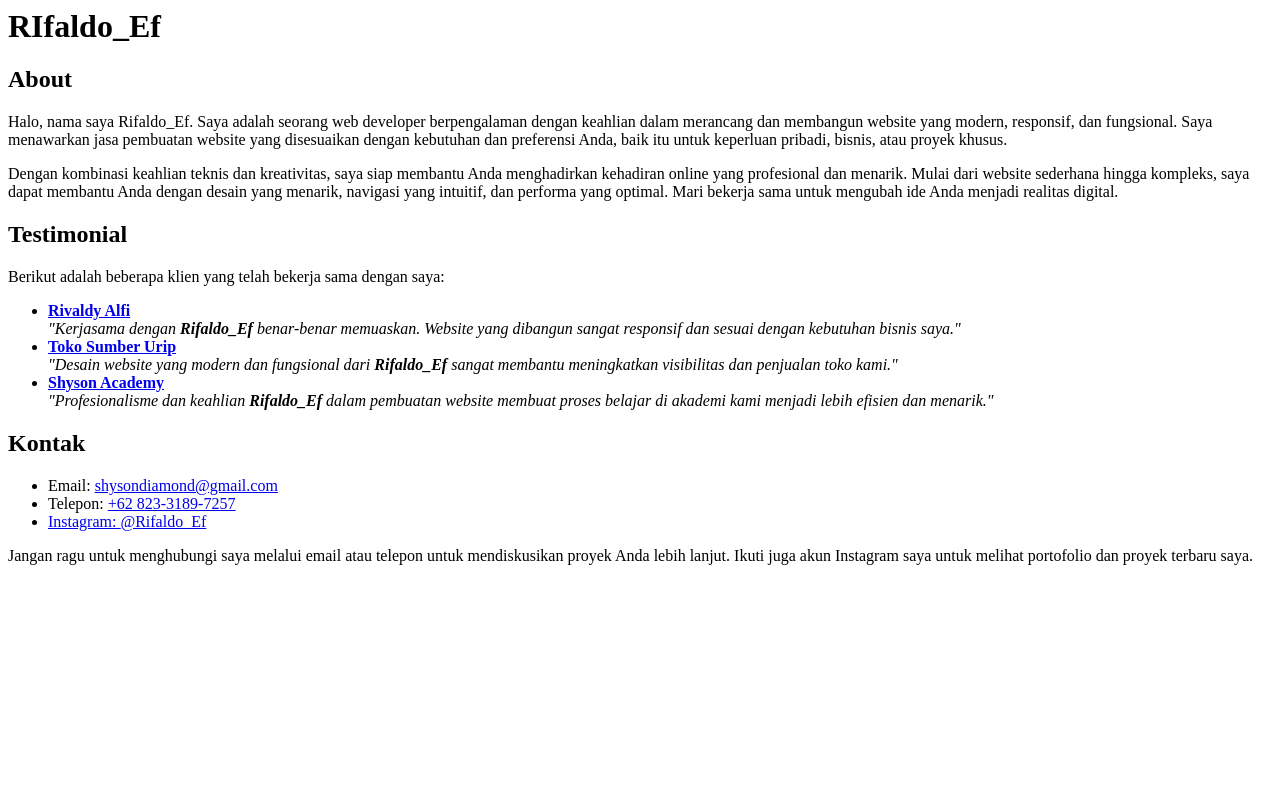
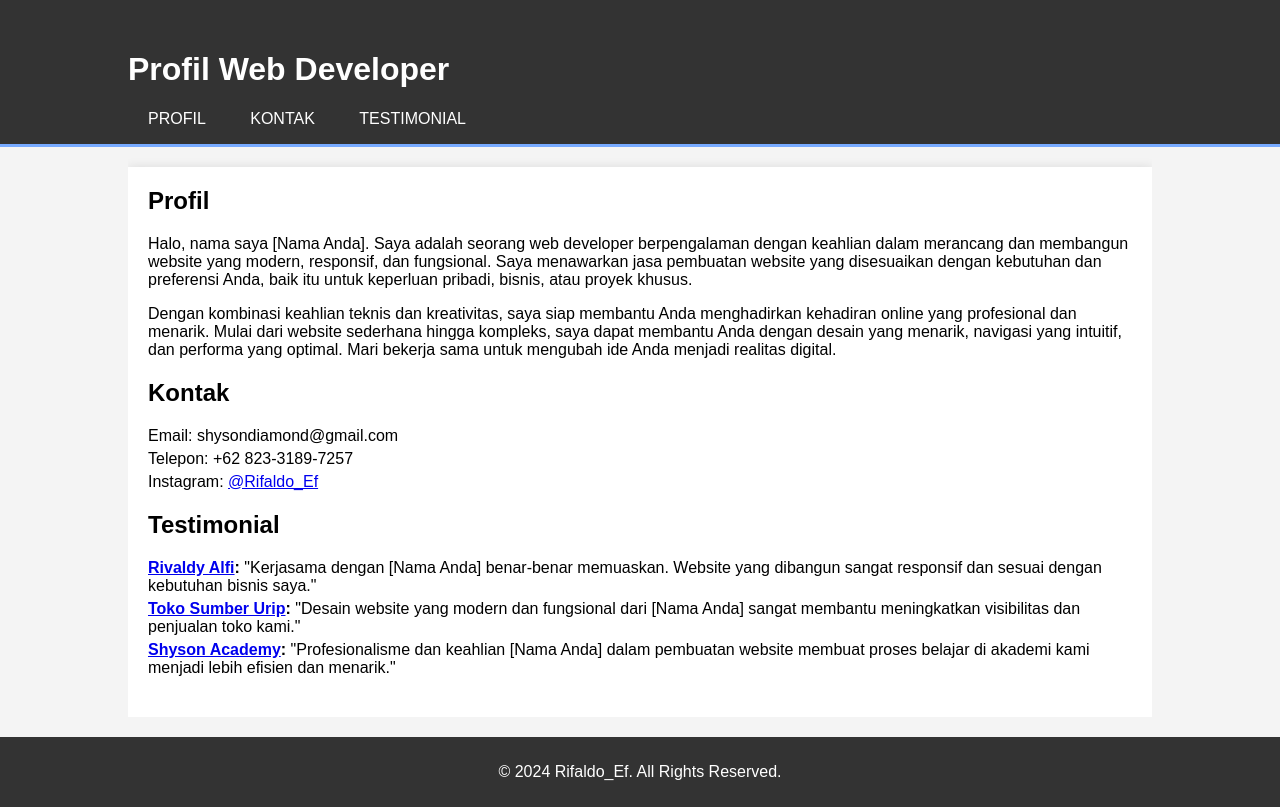
Before and after one commit to Shysondiamond/Rifaldo_Ef, a plain HTML site: page Index.html in a window 1280 px wide. Drawn offline with Linux system fonts and the light colour scheme.

Commit message:
Update Index.html

```diff
--- a/Index.html
+++ b/Index.html
@@ -1,39 +1,100 @@
-<html>
-  <head>
-    <title>Rifaldo_Ef - Website Developmen</title>
-  </head>
-  <body>
-<h1>RIfaldo_Ef</h1>
-<h2>About</h2>
-<p>
-Halo, nama saya Rifaldo_Ef. Saya adalah seorang web developer berpengalaman dengan keahlian dalam merancang dan membangun website yang modern, responsif, dan fungsional. Saya menawarkan jasa pembuatan website yang disesuaikan dengan kebutuhan dan preferensi Anda, baik itu untuk keperluan pribadi, bisnis, atau proyek khusus.</p>
-<p>
-Dengan kombinasi keahlian teknis dan kreativitas, saya siap membantu Anda menghadirkan kehadiran online yang profesional dan menarik. Mulai dari website sederhana hingga kompleks, saya dapat membantu Anda dengan desain yang menarik, navigasi yang intuitif, dan performa yang optimal. Mari bekerja sama untuk mengubah ide Anda menjadi realitas digital.</p>
-
-<h2>Testimonial</h2>
-<p>Berikut adalah beberapa klien yang telah bekerja sama dengan saya:</p>
-<ul>
-<li><a href='https://www.rivaldyalfi.com'><b>Rivaldy Alfi</b></a>
-  <br/>
-  <i>"Kerjasama dengan <i><b>Rifaldo_Ef</b></i> benar-benar memuaskan. Website yang dibangun sangat responsif dan sesuai dengan kebutuhan bisnis saya."</i></li>
-
-  <li>
-<a href='https://tokosumberurip.rivaldyalfi.com'><b>Toko Sumber Urip</b></a>
-    <br/>
-    <i>"Desain website yang modern dan fungsional dari <i><b>Rifaldo_Ef</b></i> sangat membantu meningkatkan visibilitas dan penjualan toko kami."</i></li>
-
-<li>
-
-  <a href='https://www.shysondiamond.com'><b>Shyson Academy</b></a>
-  <br/>
-  <i>"Profesionalisme dan keahlian <i><b>Rifaldo_Ef</b></i> dalam pembuatan website membuat proses belajar di akademi kami menjadi lebih efisien dan menarik."</i></li>
-</ul>
-<h2>Kontak</h2>
-<ul>
-<li>Email: <a href='mailto:shysondiamond@gmail.com'>shysondiamond@gmail.com</a></li>
-<li>Telepon: <a href='https://wa.me/6282331897257'>+62 823-3189-7257</li>
-<li>Instagram: <a href='https://www.instagram.com/rifaldo_ef/'>@Rifaldo_Ef</a></li>
-  </ul>
-<p>Jangan ragu untuk menghubungi saya melalui email atau telepon untuk mendiskusikan proyek Anda lebih lanjut. Ikuti juga akun Instagram saya untuk melihat portofolio dan proyek terbaru saya.</p>
-    </body>
+<!DOCTYPE html>
+<html lang="en">
+<head>
+    <meta charset="UTF-8">
+    <meta name="viewport" content="width=device-width, initial-scale=1.0">
+    <title>Profil Web Developer</title>
+    <style>
+        body {
+            font-family: Arial, sans-serif;
+            margin: 0;
+            padding: 0;
+            background-color: #f4f4f4;
+        }
+        .container {
+            width: 80%;
+            margin: auto;
+            overflow: hidden;
+        }
+        header {
+            background: #333;
+            color: #fff;
+            padding-top: 30px;
+            min-height: 70px;
+            border-bottom: #77aaff 3px solid;
+        }
+        header a {
+            color: #fff;
+            text-decoration: none;
+            text-transform: uppercase;
+            font-size: 16px;
+        }
+        header ul {
+            padding: 0;
+            list-style: none;
+        }
+        header li {
+            display: inline;
+            padding: 0 20px 0 20px;
+        }
+        .main {
+            padding: 20px;
+            background: #fff;
+            margin-top: 20px;
+            box-shadow: 0 0 10px rgba(0, 0, 0, 0.1);
+        }
+        .main h1 {
+            margin-top: 0;
+        }
+        .contact-info, .testimonial {
+            margin: 20px 0;
+        }
+        .contact-info p, .testimonial p {
+            margin: 5px 0;
+        }
+        footer {
+            background: #333;
+            color: #fff;
+            text-align: center;
+            padding: 10px 0;
+            margin-top: 20px;
+        }
+    </style>
+</head>
+<body>
+    <header>
+        <div class="container">
+            <h1>Profil Web Developer</h1>
+            <ul>
+                <li><a href="#profil">Profil</a></li>
+                <li><a href="#kontak">Kontak</a></li>
+                <li><a href="#testimonial">Testimonial</a></li>
+            </ul>
+        </div>
+    </header>
+    <div class="container">
+        <div class="main">
+            <section id="profil">
+                <h1>Profil</h1>
+                <p>Halo, nama saya [Nama Anda]. Saya adalah seorang web developer berpengalaman dengan keahlian dalam merancang dan membangun website yang modern, responsif, dan fungsional. Saya menawarkan jasa pembuatan website yang disesuaikan dengan kebutuhan dan preferensi Anda, baik itu untuk keperluan pribadi, bisnis, atau proyek khusus.</p>
+                <p>Dengan kombinasi keahlian teknis dan kreativitas, saya siap membantu Anda menghadirkan kehadiran online yang profesional dan menarik. Mulai dari website sederhana hingga kompleks, saya dapat membantu Anda dengan desain yang menarik, navigasi yang intuitif, dan performa yang optimal. Mari bekerja sama untuk mengubah ide Anda menjadi realitas digital.</p>
+            </section>
+            <section id="kontak" class="contact-info">
+                <h2>Kontak</h2>
+                <p>Email: shysondiamond@gmail.com</p>
+                <p>Telepon: +62 823-3189-7257</p>
+                <p>Instagram: <a href="https://www.instagram.com/Rifaldo_Ef" target="_blank">@Rifaldo_Ef</a></p>
+            </section>
+            <section id="testimonial" class="testimonial">
+                <h2>Testimonial</h2>
+                <p><strong><a href="https://www.rivaldyalfi.com" target="_blank">Rivaldy Alfi</a>:</strong> "Kerjasama dengan [Nama Anda] benar-benar memuaskan. Website yang dibangun sangat responsif dan sesuai dengan kebutuhan bisnis saya."</p>
+                <p><strong><a href="https://tokosumberurip.rivaldyalfi.com" target="_blank">Toko Sumber Urip</a>:</strong> "Desain website yang modern dan fungsional dari [Nama Anda] sangat membantu meningkatkan visibilitas dan penjualan toko kami."</p>
+                <p><strong><a href="https://www.shysonacademy.com" target="_blank">Shyson Academy</a>:</strong> "Profesionalisme dan keahlian [Nama Anda] dalam pembuatan website membuat proses belajar di akademi kami menjadi lebih efisien dan menarik."</p>
+            </section>
+        </div>
+    </div>
+    <footer>
+        <p>&copy; 2024 Rifaldo_Ef. All Rights Reserved.</p>
+    </footer>
+</body>
 </html>
```
